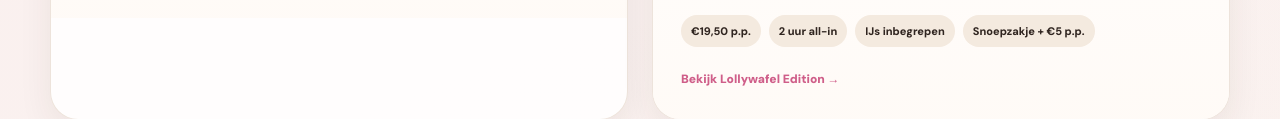
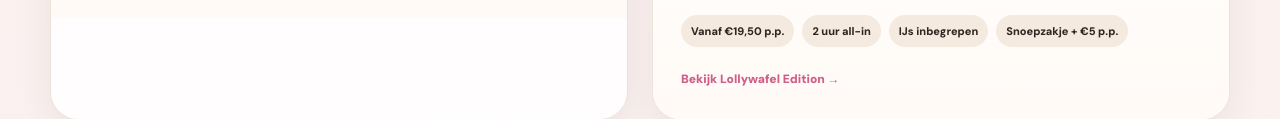
Before and after one commit to yoranberth1-arch/humiebear, a plain HTML site: page index.html in a window 1280 px wide. Shown: the part 1930-2049 px from the top of the page. Drawn offline with nearby package versions, Linux system fonts and the light colour scheme.

Commit message:
Clarify Lollywafel starting price and optional candy bag

```diff
--- a/index.html
+++ b/index.html
@@ -534,7 +534,7 @@
             <div class="pill-row">
 
               <span>
-                €19,50 p.p.
+                Vanaf €19,50 p.p.
               </span>
 
               <span>
@@ -901,7 +901,7 @@
           </span>
 
           <h3>
-            €19,50 p.p.
+            Vanaf €19,50 p.p.
           </h3>
 
           <div class="price">
@@ -1300,9 +1300,7 @@
           </summary>
 
           <p>
-            Ja. Bij de Lollywafel Edition krijgt iedere bezoeker
-            een snoepzakje van 250 gram. Dit is inbegrepen
-            in de prijs van €19,50 per persoon.
+            Nee. Een snoepzakje van 250 gram is niet standaard inbegrepen. Je kunt het optioneel toevoegen voor €5 per persoon.
           </p>
 
         </details>
@@ -1730,7 +1728,7 @@
                 <span class="edition-option-kicker">WARME DESSERTBELEVING</span>
                 <strong>Lollywafel Edition</strong>
                 <small>Verse lollywafels, popcorn met smaak naar keuze, milkshakes, ijs, chocomousse en toppings.</small>
-                <div class="edition-price-row"><b>Vanaf €19,50 p.p.</b><em>Vanaf 20 personen</em></div>
+                <div class="edition-price-row"><b>Vanaf Vanaf €19,50 p.p.</b><em>Vanaf 20 personen</em></div>
                 <div class="edition-extra-row">Snoepzakje 250 g <strong>+ €5 p.p.</strong> · Frisdrank <strong>+ €2</strong></div>
                 <span class="edition-choice-text">Kies Lollywafel →</span>
               </div>
```
